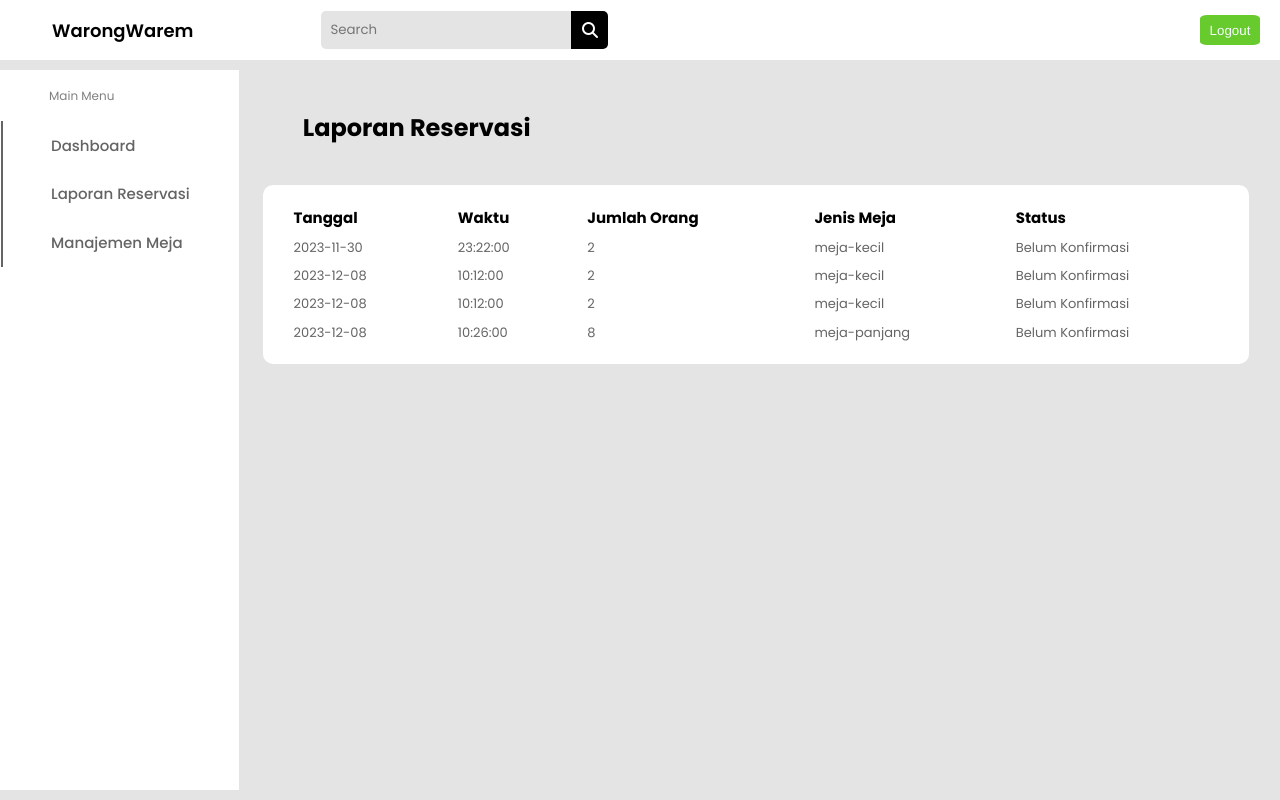
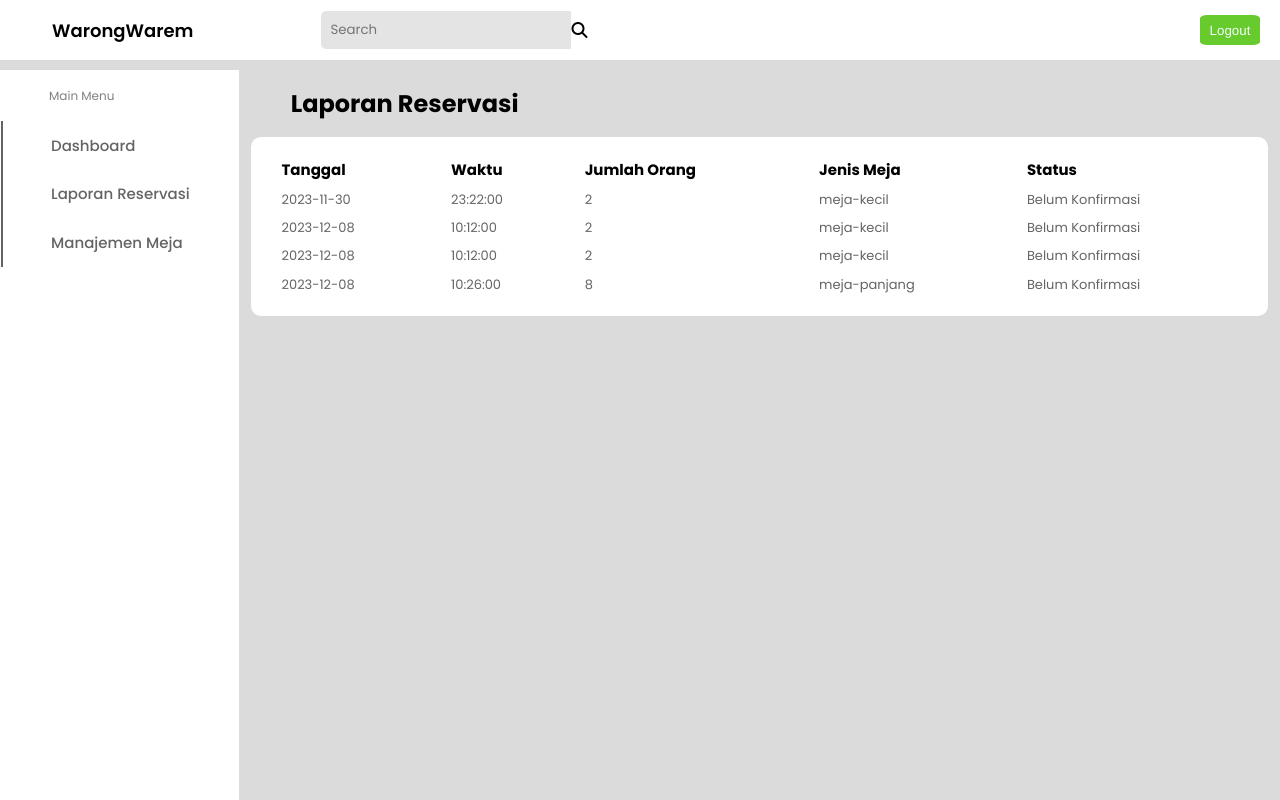
Before and after one commit to sihotang-yonathan1/Projek_Web, a PHP site: page /laporan_reservasi.php in a window 1280 px wide. Run offline with PHP 8.4, Linux system fonts and the light colour scheme; a user stored in the database is signed in; data comes from the database, SQL or seed files in the repository.

Commit message:
Refactor style.css 1l

```diff
--- a/manajer/laporan_reservasi/style.css
+++ b/manajer/laporan_reservasi/style.css
@@ -1,5 +1,5 @@
 @import url("https://fonts.googleapis.com/css2?family=Poppins:wght@400;500;600;700&display=swap");
-*{
+* {
   margin: 0;
   padding: 0;
   border: none;
@@ -8,15 +8,17 @@
   box-sizing: border-box;
   font-family: "Poppins", sans-serif;
 }
-
-
-
-body{
-    align-items: center;
-    background:rgb(228, 228, 228);
+html,
+body {
+  height: 100%;
+  margin: 0;
 }
-
-.header{
+body {
+  background: rgb(219, 219, 219);
+  display: flex;
+  flex-direction: column;
+}
+.header {
   display: flex;
   align-items: center;
   justify-content: space-between;
@@ -30,116 +32,86 @@ body{
   height: 30px;
   margin-left: 30px;
   color: #f5fdff;
-  font-family: 'Franklin Gothic Medium', 'Arial Narrow', Arial, sans-serif;
+  font-family: "Franklin Gothic Medium", "Arial Narrow", Arial, sans-serif;
   border-radius: 12%;
 }
 
 .tombol:hover {
   background-color: rgb(198, 21, 21);
 }
-.logo{
+.logo {
   display: flex;
   align-items: center;
 }
-.logo a{
+.logo a {
   color: #000;
   font-size: 18px;
   font-weight: 600;
   margin: 2rem 8rem 2rem 2rem;
 }
-.search_box{
+.search_box {
   display: flex;
   align-items: center;
 }
-.search_box input{
+.search_box input {
   padding: 9px;
   width: 250px;
   background: rgb(228, 228, 228);
   border-top-left-radius: 5px;
   border-bottom-left-radius: 5px;
 }
-.search_box i{
-  padding: 0.66rem;
-  cursor: pointer;
-  color: #fff;
-  background: #000;
-  border-top-right-radius: 5px;
-  border-bottom-right-radius: 5px;
-}
-.header-icons{
-  display: flex;
-  align-items: center;
-}
-.header-icons i{
-  margin-right: 2rem;
-  cursor: pointer;
-}
-.header-icons .account{
-  width: 130px;
-  display: flex;
-  align-items: center;
-  justify-content: space-between;
-}
-.header-icons .account img{
-  width: 35px;
-  height: 35px;
-  cursor: pointer;
-  border-radius: 50%;
-}
-.container{
+.container {
   margin-top: 10px;
   display: flex;
-  justify-content: space-between;
+  justify-content: justify;
+  flex: 1;
 }
 
 /* Side menubar section */
-nav{
+nav {
   background: #fff;
-  height: 90vh;
 }
-.side_navbar{
+.side_navbar {
   padding: 1px;
   display: flex;
   flex-direction: column;
 }
-.side_navbar span{
+.side_navbar span {
   color: gray;
   margin: 1rem 3rem;
   font-size: 12px;
 }
-.side_navbar a{
+.side_navbar a {
   width: 100%;
   padding: 0.8rem 3rem;
   font-weight: 500;
   font-size: 15px;
   color: rgb(100, 100, 100);
 }
-.links{
-  margin-top: 5rem;
-  display: flex;
-  flex-direction: column;
-}
-.links a{
-  font-size: 13px;
-}
-.side_navbar a:hover{
+.side_navbar a:hover {
   background: rgb(235, 235, 235);
 }
-.side_navbar .active{
+.side_navbar .active {
   border-left: 2px solid rgb(100, 100, 100);
 }
-
-.row{
+.history_lists {
+  display: flex;
+  align-items: top;
+  justify-content: center;
+  flex: 1;
+}
+.row {
   display: flex;
   justify-content: space-between;
-  margin: 40px;
+  align-items: center;
+  margin: 1rem 40px;
 }
 h4 {
-  font-size: 24px; /* Sesuaikan ukuran font dengan kebutuhan Anda */
-  margin: 0; /* Hapus margin bawaan */
+  font-size: 24px;
+  margin: 0;
 }
-table{
-    width: 97%;
+table {
+  width: 100%;
   background: #fff;
   padding: 1rem;
   text-align: left;
@@ -147,14 +119,15 @@ table{
   margin-right: 400px;
 }
 
-table td, th{
+table td,
+th {
   padding: 0.2rem 0.8rem;
 }
 
-  table th{
+table th {
   font-size: 15px;
 }
-  table td{
+table td {
   font-size: 13px;
   color: rgb(100, 100, 100);
 }
```
Lines whose indentation alone changed are shown as unchanged.
